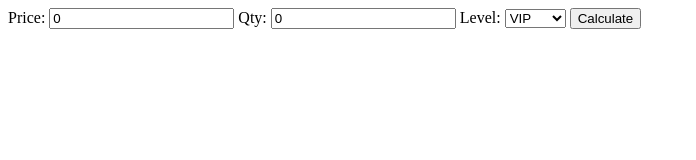
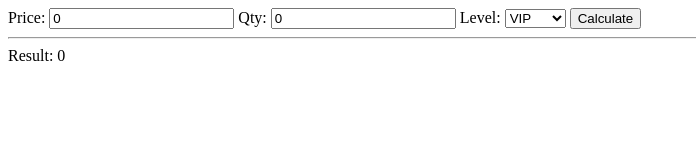
Before and after one commit to delight1001003/typescript_shoppingcart_sample, a website with bundled scripts: page index.html in a window 1280 px wide. Both pictures are taken after a click on the button "Calculate". Shown: the whole page, without its empty margins (0-696 px from the left). Built offline with nearby package versions, Linux system fonts and the light colour scheme; files whose address does not match are found by name.

Commit message:
Add shoppingCart calculate logic in app.ts

```diff
--- a/index.html
+++ b/index.html
@@ -15,6 +15,10 @@
             <option value="Normal">Noaml</option>
         </select>
         <button id="calculate">Calculate</button>
+
+        <hr/>
+
+        Result: <span id="result">0</span>
     </div>
 
     <script src="node_modules/jquery/dist/jquery.js"></script>
--- a/ts/app.ts
+++ b/ts/app.ts
@@ -2,8 +2,13 @@
 
 $(document).ready(() => {
     $('#calculate').on('click', () => {
-        let price = $('#price').val();
-        let qty = $('#qty').val();
-        let level = $('#level').val();
+        let price = $('#price').val() as number;
+        let qty = $('#qty').val() as number;
+        let level = $('#level').val() as string;
+
+        let shoppingCart= new ShoppingCart();
+        let result = shoppingCart.Calculate(price, qty, level);
+
+        $('#result').text(result);
     })
 });
```
